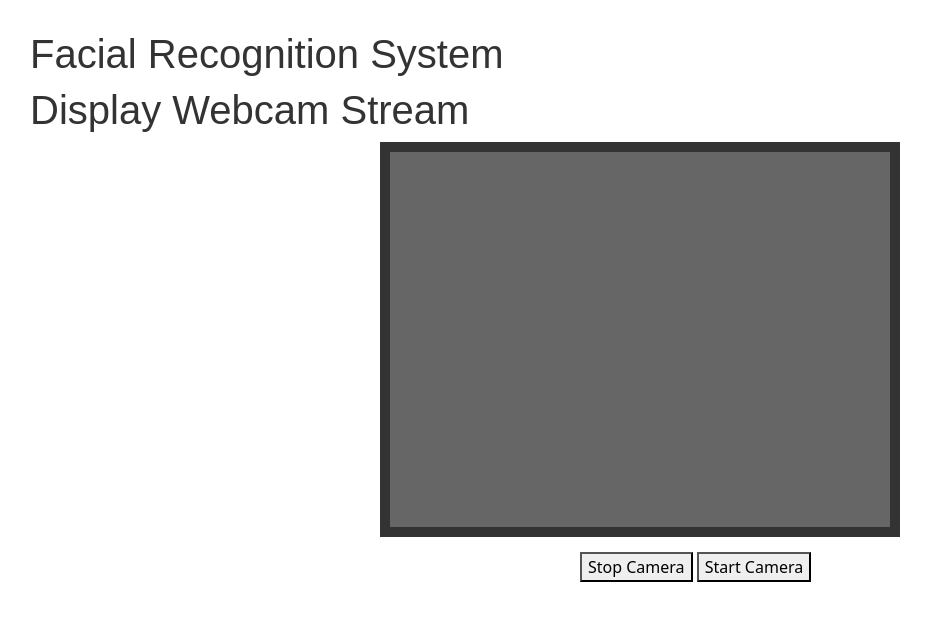
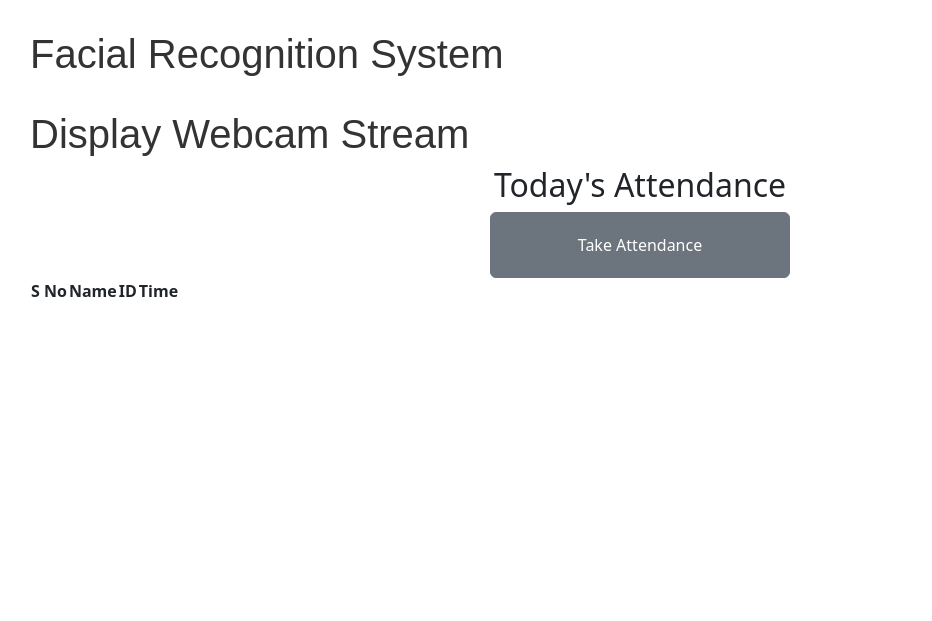
Before and after one commit to BasilNjoga/facial-recognition-attendance-system, a Flask app: page / in a window 1280 px wide. Shown: the part 56-677 px from the top of the page, without its empty margins (0-932 px from the left). Run offline with Flask 3, Linux system fonts and the light colour scheme.

```diff
--- a/config.py
+++ b/config.py
@@ -134,6 +134,32 @@ def add_attendance(name):
 def home():
     return render_template('index.html')
 
+#When you click the take attendance button
+@app.route("/start", methods=["GET"])
+def start():
+    if 'face_recognition_model.pkl' not in os.listdir('static'):
+        mess = "There are no registered users, please add a user to continue"
+        return render_template('index.html',mess=mess)
+
+    cap = cv2.VideoCapture(0)
+    ret = True
+    while ret:
+        ret,frame = cap.read()
+        if extract_faces(frame)!=():
+            (x,y,w,h) = extract_faces(frame)[0]
+            cv2.rectangle(frame,(x, y), (x+w, y+h), (255, 0, 20), 2)
+            face = cv2.resize(frame[y:y+h,x:x+w], (50, 50))
+            identified_person = identify_face(face.reshape(1,-1))[0]
+            add_attendance(identified_person)
+            cv2.putText(frame,f'{identified_person}',(30,30),cv2.FONT_HERSHEY_SIMPLEX,1,(255, 0, 20),2,cv2.LINE_AA)
+        cv2.imshow('Attendance',frame)
+        if cv2.waitKey(1)==27:
+            break
+    cap.release()
+    cv2.destroyAllWindows()
+    names,rolls,times,l = extract_attendance()
+    return render_template('index.html')
+
 #Create name page
 @app.route("/name", methods=['GET', 'POST'])
 def name():
--- a/static/styles/index.css
+++ b/static/styles/index.css
@@ -0,0 +1,4 @@
+#attend_button {
+    padding: 20px;
+    width: 300px;
+}
--- a/templates/base.html
+++ b/templates/base.html
@@ -1,9 +1,9 @@
 <!DOCTYPE html>
 <head>
     <title>{% block title %}{% endblock %} </title>
+    <link href="https://cdn.jsdelivr.net/npm/bootstrap@5.3.0-alpha3/dist/css/bootstrap.min.css" rel="stylesheet" integrity="sha384-KK94CHFLLe+nY2dmCWGMq91rCGa5gtU4mk92HdvYe+M/SXH301p5ILy+dN9+nJOZ" crossorigin="anonymous">
+    <link rel="stylesheet" type="text/css" href="{{ url_for('static', filename='styles/base.css')}}">
     {% block mycss%}{% endblock %}
-    <link href="https://cdn.jsdelivr.net/npm/bootstrap@5.3.0-alpha3/dist/css/bootstrap.min.css" rel="stylesheet" integrity="sha384-KK94CHFLLe+nY2dmCWGMq91rCGa5gtU4mk92HdvYe+M/SXH301p5ILy+dN9+nJOZ" crossorigin="anonymous">
-    <link rel="stylesheet" type="text/css" href="{{ url_for('static', filename='styles/base.css')}}" >
 
 </head>
 <body>
--- a/templates/index.html
+++ b/templates/index.html
@@ -1,44 +1,45 @@
 {% extends "base.html" %}
 {% block title %} Facial Recognition Attendance System {% endblock %}
 {% block mycss %}
+<link rel="stylesheet" type="text/css" href="{{ url_for('static', filename='styles/index.css')}}">
 {% endblock %}
+
 {% block content %}
 <h1>Facial Recognition System </h1>
+</br>
 <h1>Display Webcam Stream</h1>
-<div id="container">
-	<video autoplay="true" id="videoElement">
 
-	</video>
-</div>
-<div id="buttonControl">
-<button onclick = "stop()" > Stop Camera </button>
-<button onclick = "showcam()" > Start Camera </button>
-</div>
-    <script>
-var video = document.querySelector("#videoElement");
+{% if mess%}
+<p class="text-center" style="color: red;font-size: 20px;">{{ mess }}</p>
+{% endif %}
 
-function showcam() {
-if (navigator.mediaDevices.getUserMedia) {
-  navigator.mediaDevices.getUserMedia({ video: true })
-    .then(function (stream) {
-      video.srcObject = stream;
-    })
-    .catch(function (err0r) {
-      console.log("Something went wrong!");
-    });
-}
-}
-//showcam();
-function stop(e) {
-    var stream = video.srcObject;
-    var tracks = stream.getTracks();
+<div class="row text-center">
+  <div class="col">
+    <h2>Today's Attendance</h2>
+      <a style="text-decoration: none;max-width: 300px;" href="/start">
+          <button type='submit' class='btn btn-secondary' id="attend_button">
+           Take Attendance
+          </button>
+      </a>
+      <table style="background-color: white;">
+            <tr>
+                <td><b>S No</b></td>
+                <td><b>Name</b></td>
+                <td><b>ID</b></td>
+                <td><b>Time</b></td>
+            </tr>
+            {% if l %}
 
-    for (var i = 0; i < tracks.length; i++) {
-        var track = tracks[i];
-        track.stop();
-    }
+            {% for i in range(l) %}
+            <tr>
+                <td>{{ i+1 }}</td>
+                <td>{{ names[i] }}</td>
+                <td>{{ rolls[i] }}</td>
+                <td>{{ times[i] }}</td>
+            </tr>
+            {% endfor %}
+            {% endif %}
+        </table>
 
-    video.srcObject = null;
-}
-    </script>
+    </div>
 {% endblock %}
```
Also changed, not shown: 1 other file.
